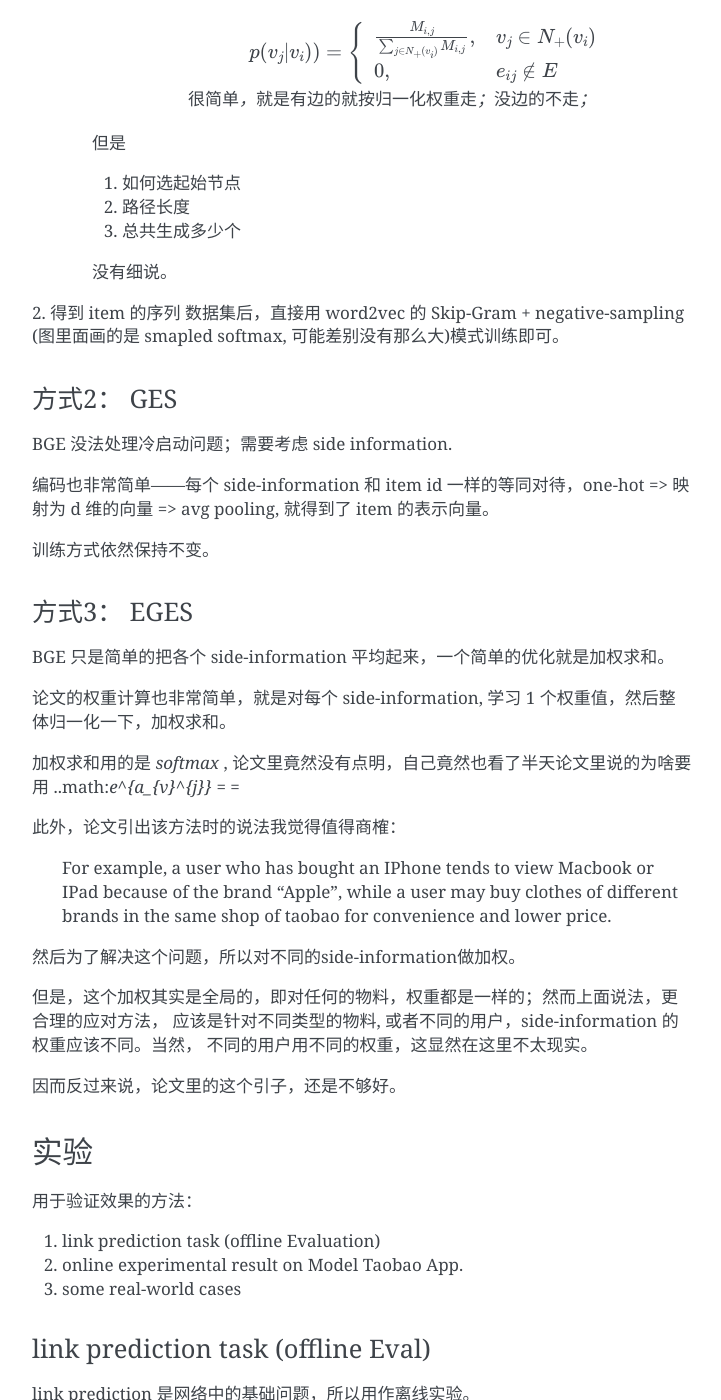
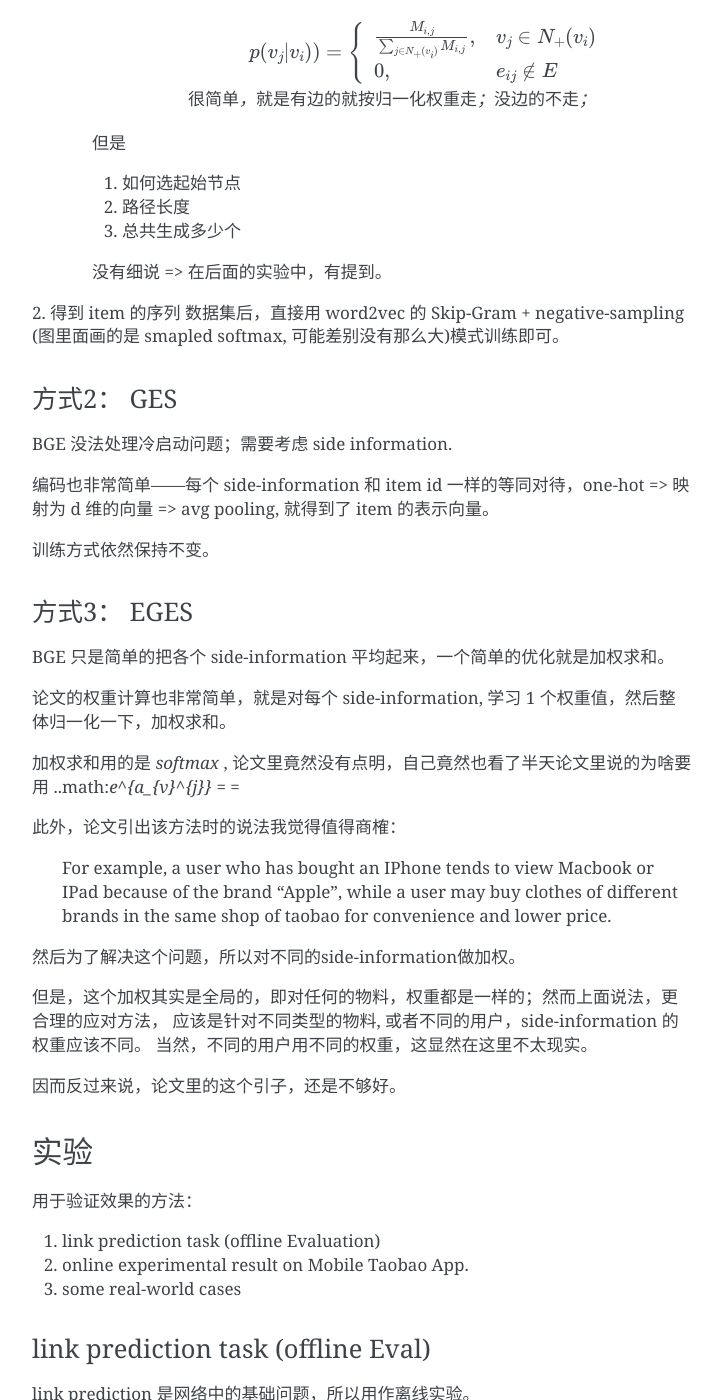
Before and after one commit to fseasy/paper-touching, a Sphinx documentation site: the page built from source/2020/billion_scale_commodity_embedding_for_ecommerce_rec.rst, in a window 1280 px wide and 1400 px high, scrolled down 2418 px. Shown: the whole window, without its empty margins (388-1109 px from the left). Built offline with Sphinx 7.4.7, drawn with Linux system fonts in a browser that asks for light colours.

Commit message:
update eges

```diff
--- a/source/2020/billion_scale_commodity_embedding_for_ecommerce_rec.rst
+++ b/source/2020/billion_scale_commodity_embedding_for_ecommerce_rec.rst
@@ -111,7 +111,7 @@ BGE 比 CF 强，但是依然解决不了只有很少行为甚至没有行为的
     2. 路径长度
     3. 总共生成多少个
 
-    没有细说。
+    没有细说 => 在后面的实验中，有提到。
 
 2. 得到 item 的序列 数据集后，直接用 word2vec 的 Skip-Gram + negative-sampling
 (图里面画的是 smapled softmax, 可能差别没有那么大)模式训练即可。
@@ -145,8 +145,8 @@ BGE 只是简单的把各个 side-information 平均起来，一个简单的优
 然后为了解决这个问题，所以对不同的side-information做加权。
 
 但是，这个加权其实是全局的，即对任何的物料，权重都是一样的；然而上面说法，更合理的应对方法，
-应该是针对不同类型的物料, 或者不同的用户，side-information 的权重应该不同。当然，
-不同的用户用不同的权重，这显然在这里不太现实。
+应该是针对不同类型的物料, 或者不同的用户，side-information 的权重应该不同。
+当然，不同的用户用不同的权重，这显然在这里不太现实。
 
 因而反过来说，论文里的这个引子，还是不够好。
 
@@ -158,7 +158,7 @@ BGE 只是简单的把各个 side-information 平均起来，一个简单的优
 用于验证效果的方法：
 
 1. link prediction task (offline Evaluation)
-2. online experimental result on Model Taobao App.
+2. online experimental result on Mobile Taobao App.
 3. some real-world cases
 
 link prediction task (offline Eval)
```
